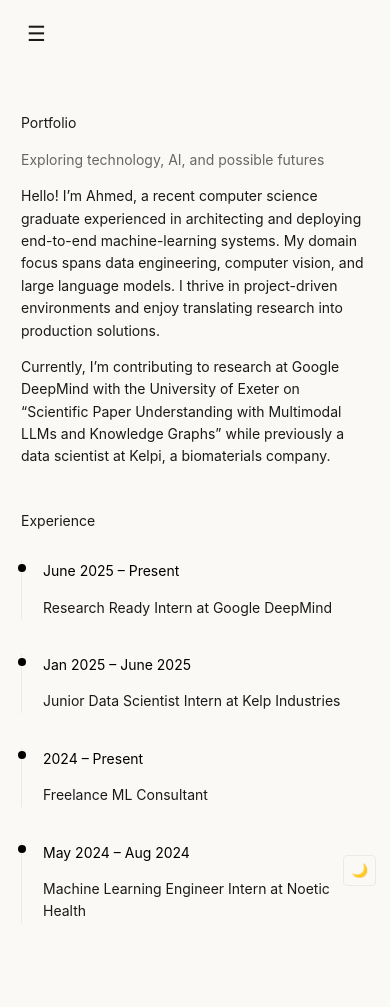
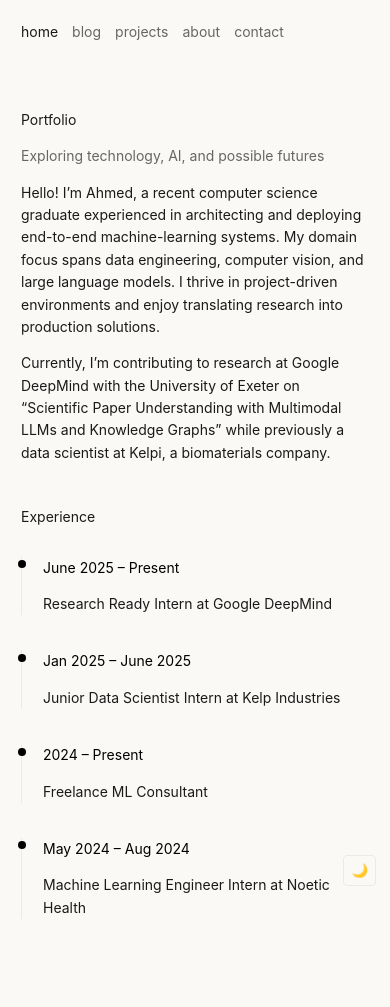
Before and after one commit to AMOHA-98/blogxyz, a Jekyll site: the page built from index.md, in a window 390 px wide. Built offline with Jekyll 4.4.1, drawn with Linux system fonts in a browser that asks for light colours.

Commit message:
Remove mobile navigation toggle button and associated JavaScript functionality. Update CSS to always display navigation links on mobile devices for improved accessibility.

```diff
--- a/_includes/header.html
+++ b/_includes/header.html
@@ -1,6 +1,5 @@
 <header class="site-header">
   <nav class="nav">
-    <button id="nav-toggle" class="nav-toggle" aria-label="Toggle navigation">☰</button>
     <ul id="nav-links" class="nav-links">
       <li><a href="{{ '/' | relative_url }}" class="{% if page.url == '/' %}active{% endif %}">home</a></li>
       <li><a href="{{ '/blog/' | relative_url }}" class="{% if page.url == '/blog/' %}active{% endif %}">blog</a></li>
--- a/assets/js/main.js
+++ b/assets/js/main.js
@@ -7,12 +7,4 @@
       localStorage.setItem('theme', current);
     });
   }
-
-  const navToggle = document.getElementById('nav-toggle');
-  const navLinks = document.getElementById('nav-links');
-  if (navToggle && navLinks) {
-    navToggle.addEventListener('click', () => {
-      navLinks.classList.toggle('open');
-    });
-  }
 })();
--- a/assets/style.css
+++ b/assets/style.css
@@ -135,13 +135,7 @@ a:hover {
   color: var(--text-color);
 }
 
-.nav-toggle {
-  display: none;
-  background: none;
-  border: none;
-  font-size: 1.5rem;
-  color: var(--text-color);
-}
+
 
 .theme-toggle {
   position: fixed;
@@ -338,13 +332,9 @@ section h2 {
   line-height: 1.6;
 }
 
-/* Mobile navigation */
+/* Mobile navigation - always show links */
 @media (max-width: 600px) {
   .nav-links {
-    display: none;
-  }
-
-  .nav-toggle {
-    display: block;
+    gap: 1rem;
   }
 }
```
